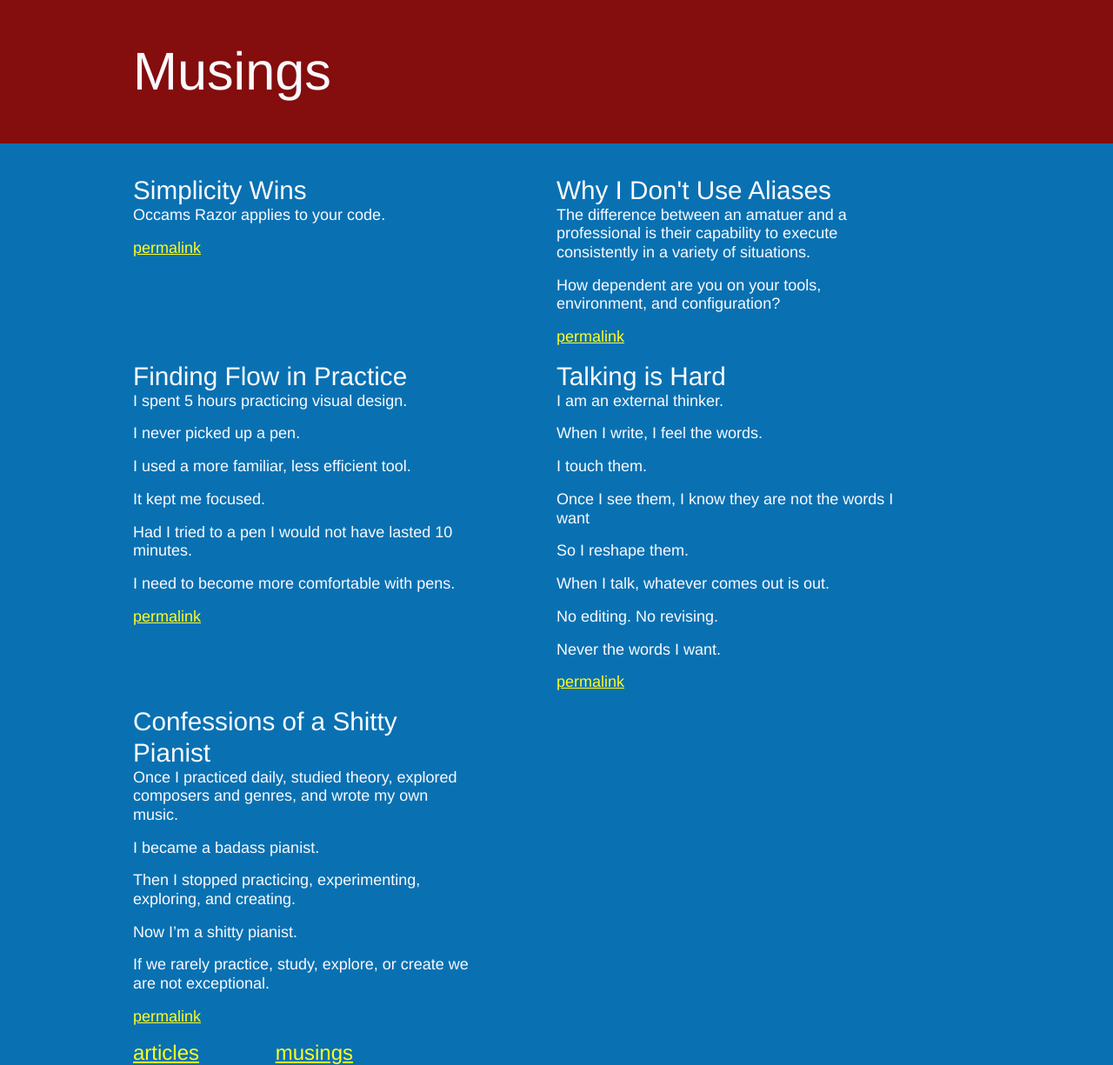
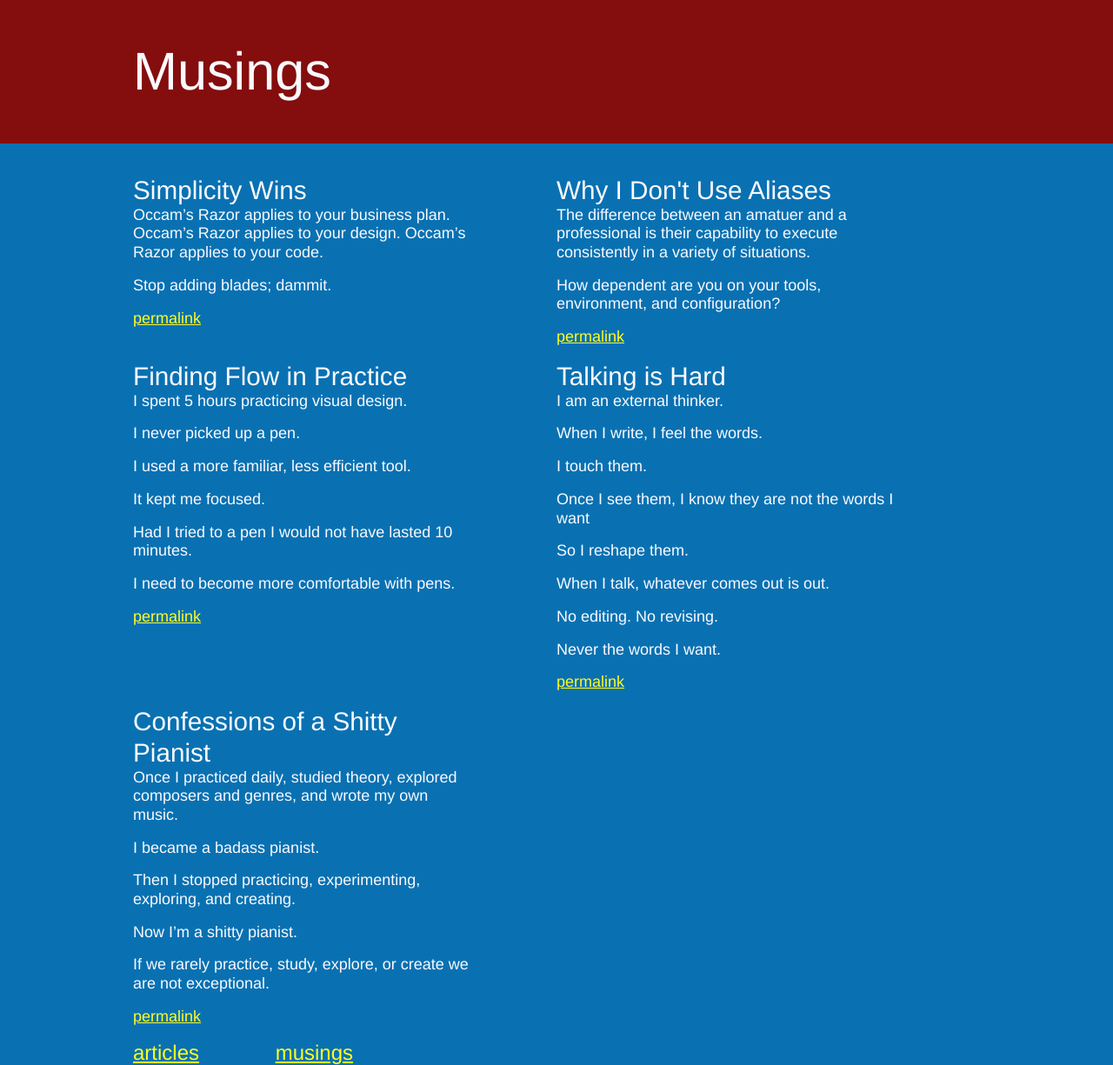
Before and after one commit to zspencer/www.zeespencer.com, a Jekyll site: the page built from musings.html, in a window 1280 px wide. Shown: the whole page at 87% size. Built offline with Jekyll 4.4.1, drawn with Linux system fonts in a browser that asks for light colours.

Commit message:
Update Occams Razor

```diff
--- a/musings/_posts/2012-11-29-simplicity-wins.markdown
+++ b/musings/_posts/2012-11-29-simplicity-wins.markdown
@@ -4,4 +4,8 @@ title: Simplicity Wins
 tags: [published]
 ---
 
-Occams Razor applies to your code.
+Occam's Razor applies to your business plan.
+Occam's Razor applies to your design.
+Occam's Razor applies to your code.
+
+Stop adding blades; dammit.
```
